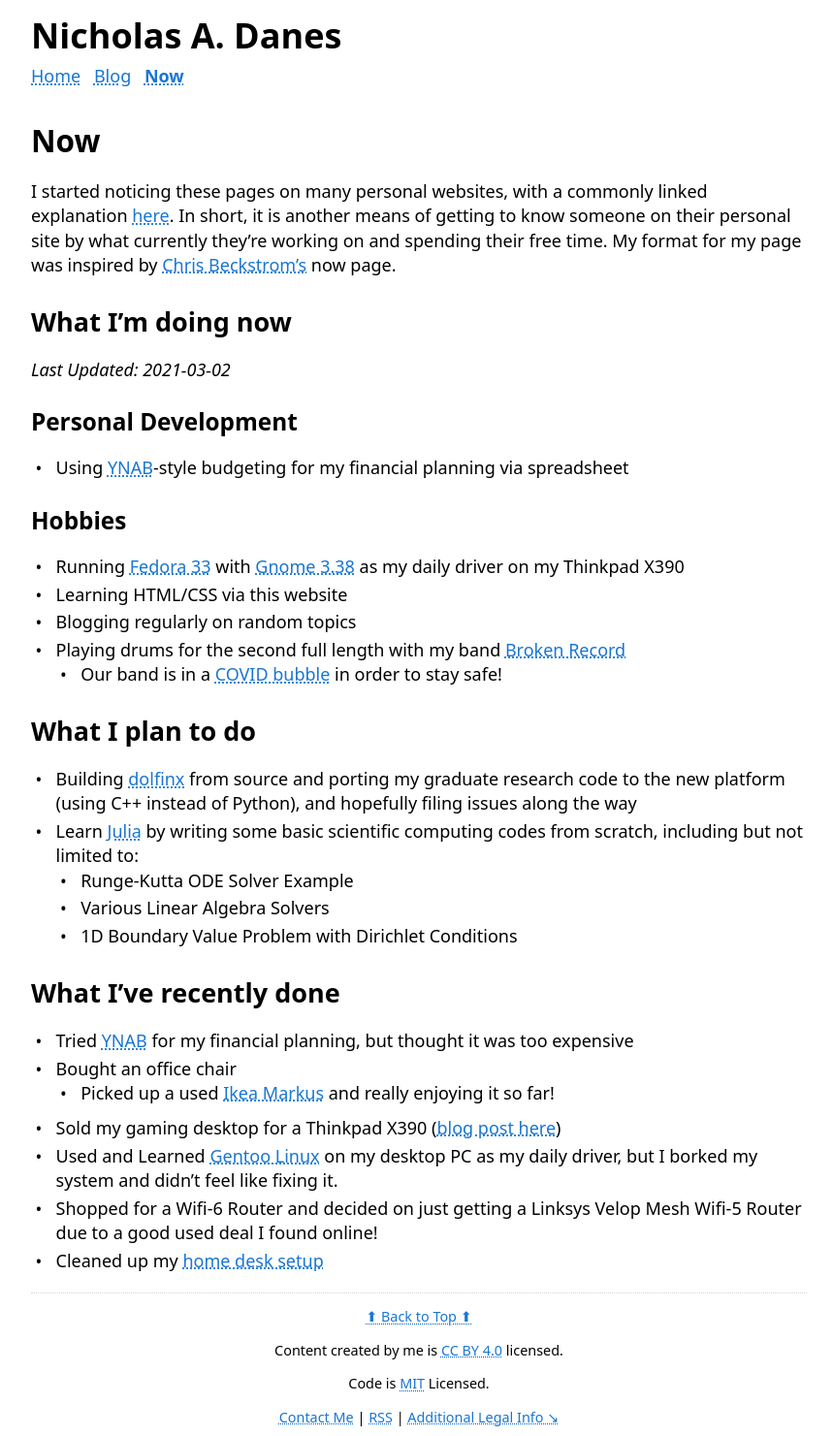
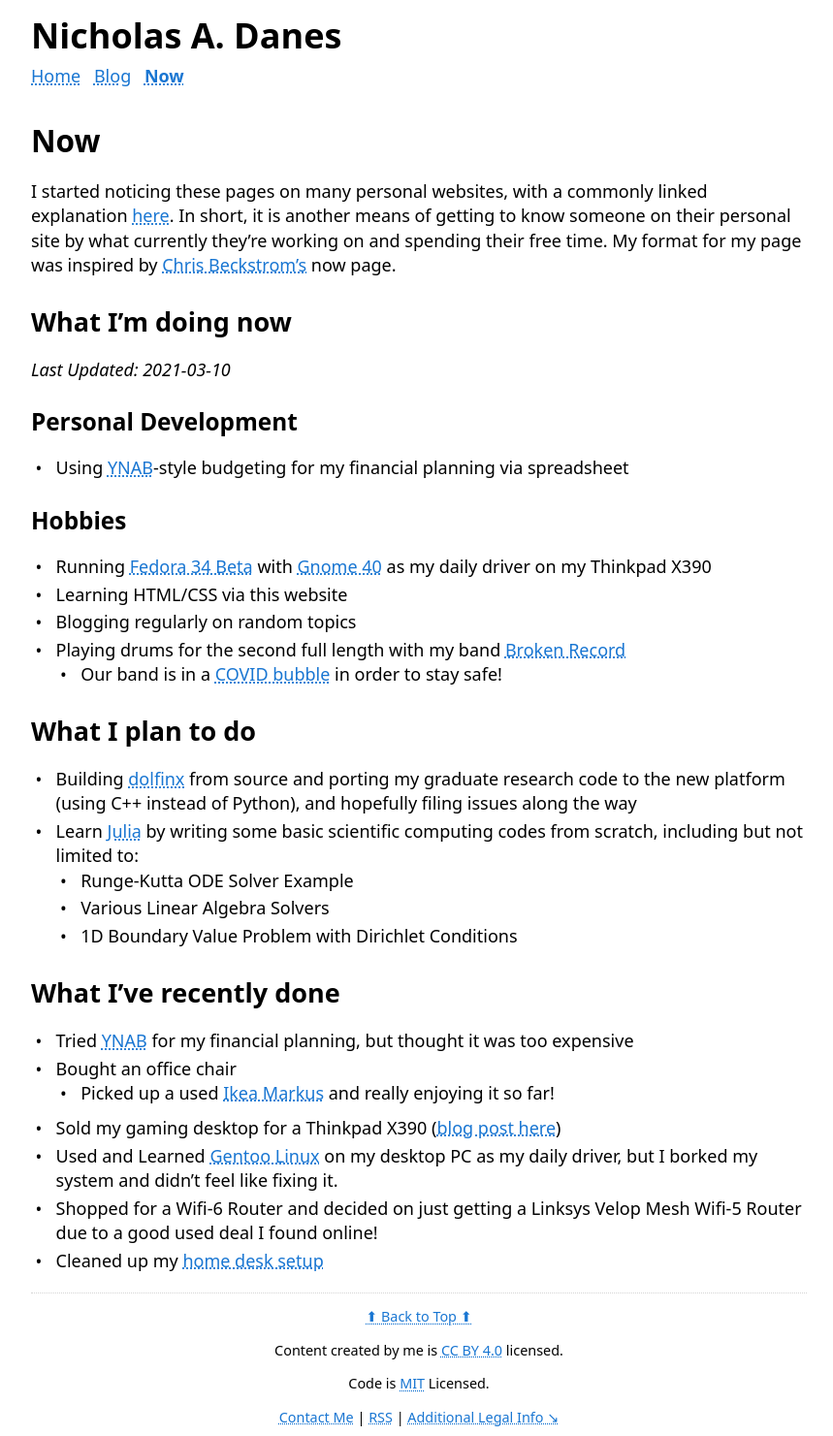
Before and after one commit to danesnick/old_website, a Jekyll site: the page built from now.markdown, in a window 1280 px wide. Shown: the whole page at 97% size, without its empty margins (208-1067 px from the left). Built offline with Jekyll 4.4.1, drawn with Linux system fonts in a browser that asks for light colours.

Commit message:
updated now page

```diff
--- a/now.markdown
+++ b/now.markdown
@@ -8,13 +8,13 @@ I started noticing these pages on many personal websites, with a commonly linked
 
 ### What I'm doing now
 
-*Last Updated: 2021-03-02*
+*Last Updated: 2021-03-10*
 
 #### Personal Development
 *  Using [YNAB](https://youneedabudget.com)-style budgeting for my financial planning via spreadsheet
 
 #### Hobbies
-* Running [Fedora 33](https://getfedora.org/) with [Gnome 3.38](https://www.gnome.org/) as my daily driver on my Thinkpad X390
+* Running [Fedora 34 Beta](https://getfedora.org/) with [Gnome 40](https://www.gnome.org/) as my daily driver on my Thinkpad X390
 * Learning HTML/CSS via this website
 * Blogging regularly on random topics
 * Playing drums for the second full length with my band [Broken Record](https://brokenrecordisaband.com)
```
